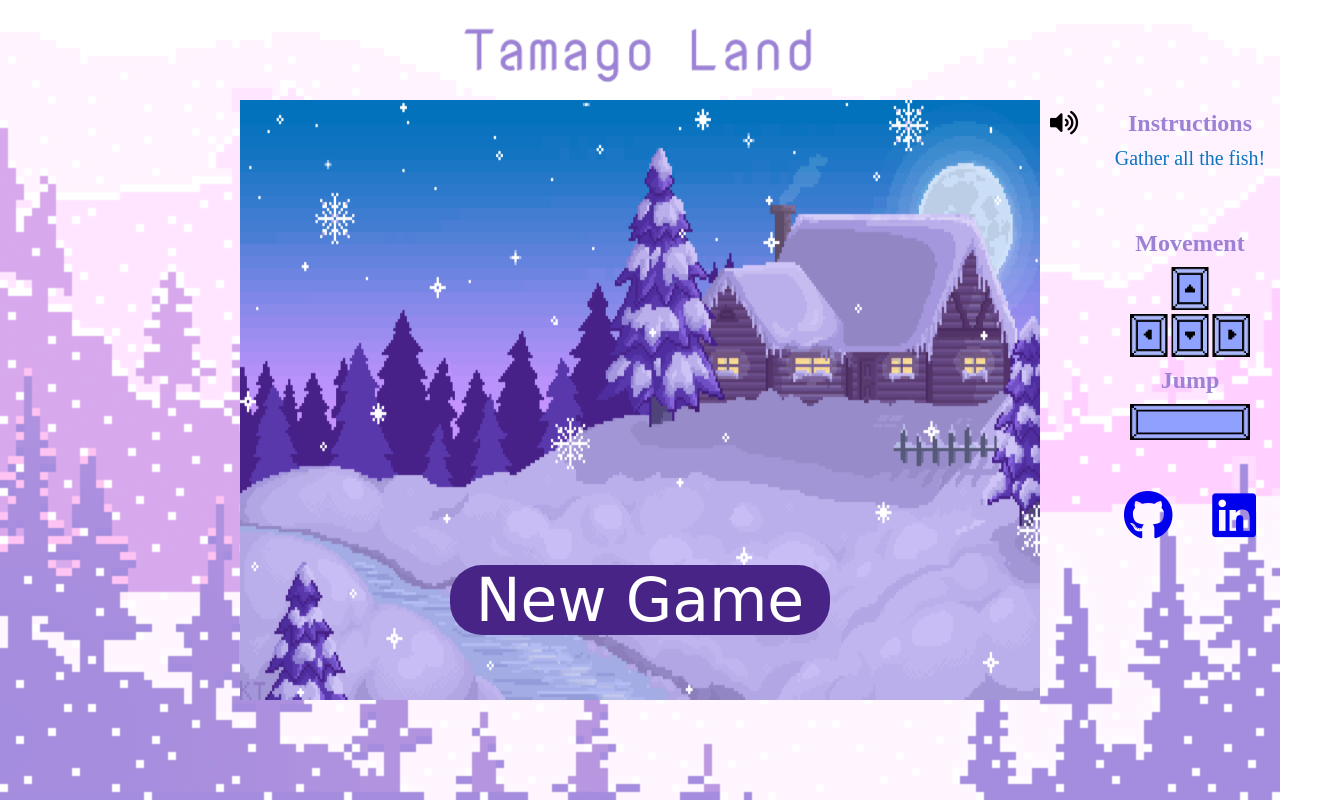
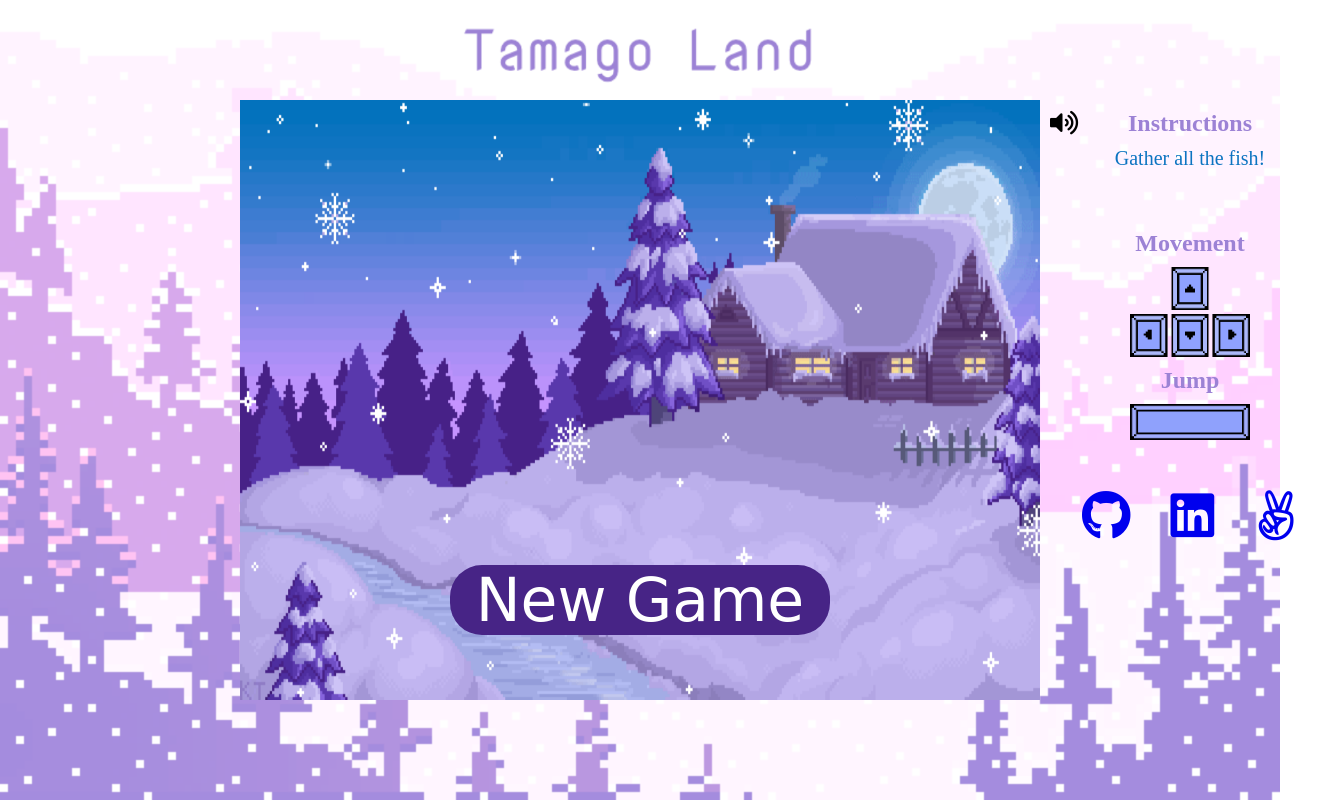
Before and after one commit to tyeonn/tamago-land, a website built with webpack: page index.html in a window 1280 px wide. Shown: the whole page, 1318 px wide, since content can reach past the window. Built offline with nearby package versions, Linux system fonts and the light colour scheme; files whose address does not match are found by name; a web font is replaced by a local one.

Commit message:
add angellist link and fix readme

```diff
--- a/index.html
+++ b/index.html
@@ -66,6 +66,11 @@
               <i class="fab fa-linkedin"></i>
             </a>
           </li>
+          <li>
+            <a href="https://angel.co/timothyjwu1">
+              <i class="fab fa-angellist"></i>
+            </a>
+          </li>
         </ul>
       </div>
     </div>
```
Also changed, not shown: README.md.
